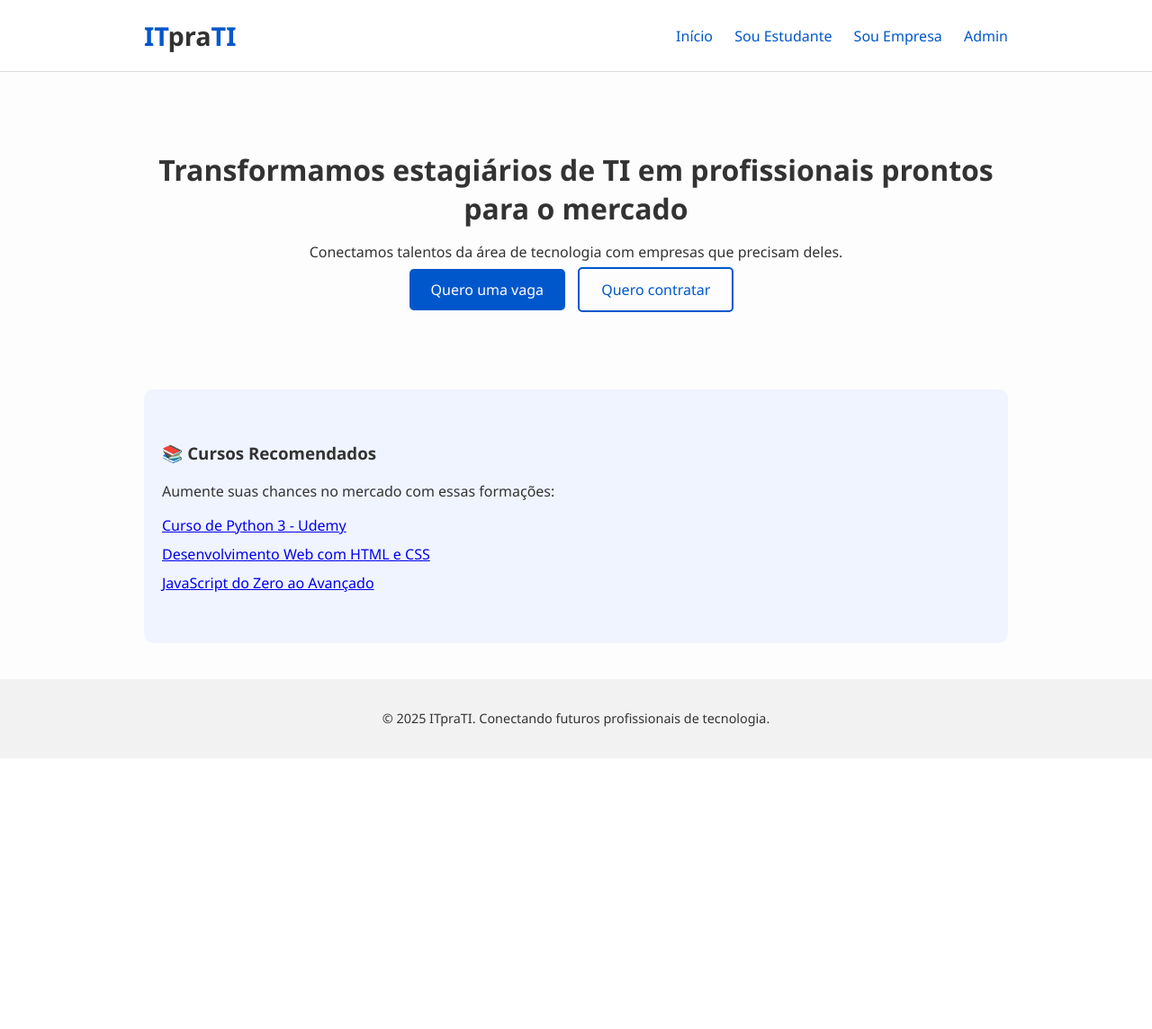
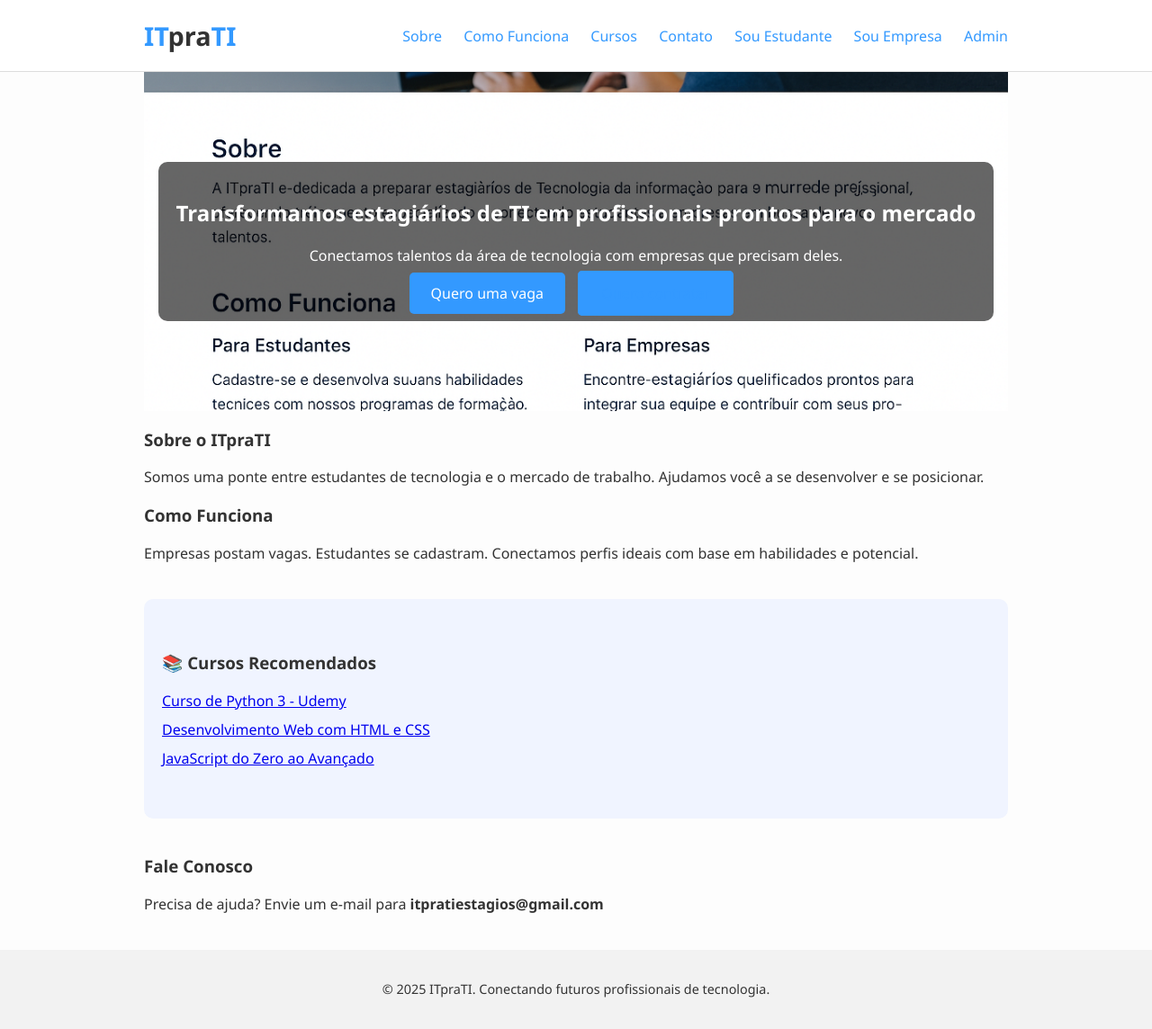
Before and after one commit to Valenapizzato/itprati, a Flask app: page / in a window 1280 px wide. Shown: the whole page at 90% size. Before the commit the page ends 843 px from the top, so only its background shows below. Run offline with Flask 3, Linux system fonts and the light colour scheme.

Commit message:
Atualizados templates e static com layout final e formulário completo

```diff
--- a/static/css/style.css
+++ b/static/css/style.css
@@ -95,3 +95,29 @@
     border-radius: 4px;
     font-family: inherit;
 }
+header nav a {
+    color: #3399ff;
+}
+.highlight {
+    color: #3399ff;
+}
+.btn {
+    background: #3399ff;
+}
+.btn-outline {
+    border-color: #3399ff;
+    color: #3399ff;
+}
+.banner {
+    background: url('../img/banner.jpg') no-repeat center center;
+    background-size: cover;
+    padding: 100px 0;
+    color: white;
+    text-align: center;
+}
+.banner-content {
+    background: rgba(0, 0, 0, 0.6);
+    display: inline-block;
+    padding: 20px;
+    border-radius: 10px;
+}
--- a/templates/index.html
+++ b/templates/index.html
@@ -10,7 +10,10 @@
     <div class="container">
         <h1><span class="highlight">IT</span>pra<span class="highlight">TI</span></h1>
         <nav>
-            <a href="{{ url_for('home') }}">Início</a>
+            <a href="#sobre">Sobre</a>
+            <a href="#como-funciona">Como Funciona</a>
+            <a href="#cursos">Cursos</a>
+            <a href="#contato">Contato</a>
             <a href="{{ url_for('cadastro_estagiario') }}">Sou Estudante</a>
             <a href="{{ url_for('cadastro_empresa') }}">Sou Empresa</a>
             <a href="{{ url_for('admin') }}">Admin</a>
@@ -18,23 +21,39 @@
     </div>
 </header>
 <main class="container">
-    <section class="hero">
-        <h2>Transformamos estagiários de TI em profissionais prontos para o mercado</h2>
-        <p>Conectamos talentos da área de tecnologia com empresas que precisam deles.</p>
-        <div class="cta-buttons">
-            <a href="{{ url_for('cadastro_estagiario') }}" class="btn">Quero uma vaga</a>
-            <a href="{{ url_for('cadastro_empresa') }}" class="btn btn-outline">Quero contratar</a>
+    <section class="banner">
+        <div class="banner-content">
+            <h2>Transformamos estagiários de TI em profissionais prontos para o mercado</h2>
+            <p>Conectamos talentos da área de tecnologia com empresas que precisam deles.</p>
+            <div class="cta-buttons">
+                <a href="{{ url_for('cadastro_estagiario') }}" class="btn">Quero uma vaga</a>
+                <a href="{{ url_for('cadastro_empresa') }}" class="btn btn-outline">Quero contratar</a>
+            </div>
         </div>
     </section>
 
-    <section class="cursos-udemy">
+    <section id="sobre">
+        <h3>Sobre o ITpraTI</h3>
+        <p>Somos uma ponte entre estudantes de tecnologia e o mercado de trabalho. Ajudamos você a se desenvolver e se posicionar.</p>
+    </section>
+
+    <section id="como-funciona">
+        <h3>Como Funciona</h3>
+        <p>Empresas postam vagas. Estudantes se cadastram. Conectamos perfis ideais com base em habilidades e potencial.</p>
+    </section>
+
+    <section id="cursos" class="cursos-udemy">
         <h3>📚 Cursos Recomendados</h3>
-        <p>Aumente suas chances no mercado com essas formações:</p>
         <ul>
             <li><a href="https://www.udemy.com/course/python-3-do-zero-ao-avancado/" target="_blank">Curso de Python 3 - Udemy</a></li>
             <li><a href="https://www.udemy.com/course/curso-web-html/" target="_blank">Desenvolvimento Web com HTML e CSS</a></li>
             <li><a href="https://www.udemy.com/course/javascript-do-zero/" target="_blank">JavaScript do Zero ao Avançado</a></li>
         </ul>
+    </section>
+
+    <section id="contato">
+        <h3>Fale Conosco</h3>
+        <p>Precisa de ajuda? Envie um e-mail para <strong>itpratiestagios@gmail.com</strong></p>
     </section>
 </main>
 <footer>
```
Also changed, not shown: templates/form_estagiario.html (+33 -0 lines), static/img/banner.jpg (added).
